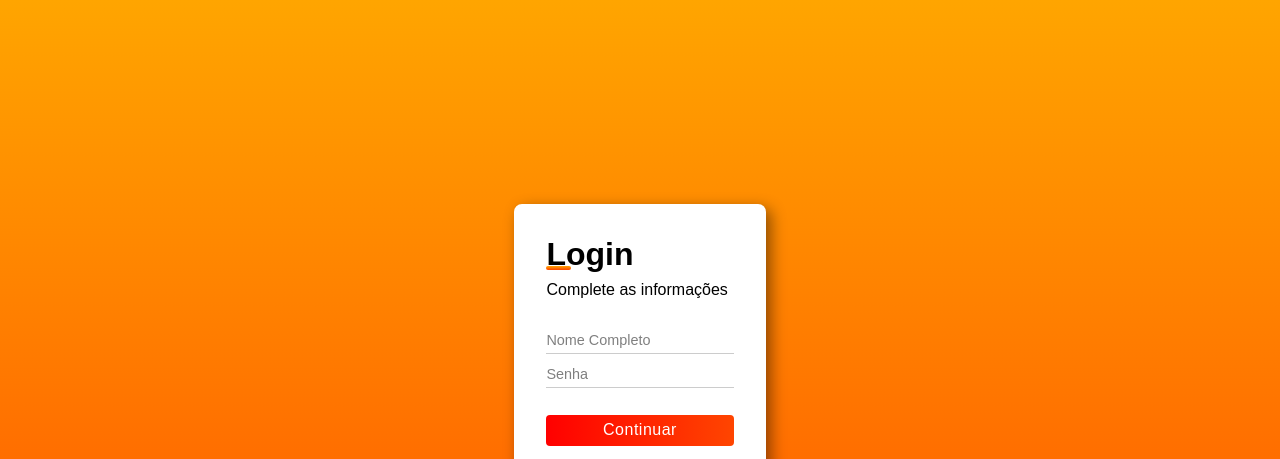
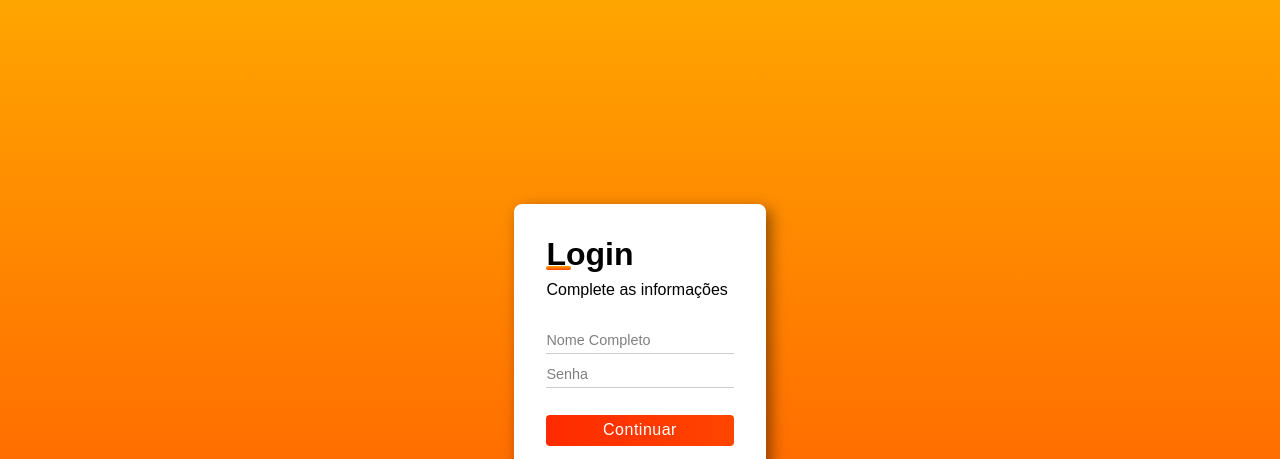
Before and after one commit to Gustavo-Espindola-Olegario/login, a plain HTML site: page index.html in a window 1280 px wide. In both pictures the pointer is over the input "Continuar". Shown: the top 459 px of the page. Drawn offline with Linux system fonts and the light colour scheme.

Commit message:
finalização login

```diff
--- a/estilo/style.css
+++ b/estilo/style.css
@@ -106,7 +106,7 @@ form input[type="submit"] {
 
 form input[type="submit"]:hover {
     letter-spacing: 0.5px;
-    background-image: linear-gradient(to left, orangered, red);
+    background-image: linear-gradient(to left, orangered, rgb(255, 42, 0));
 }
 
 .footer {
```
